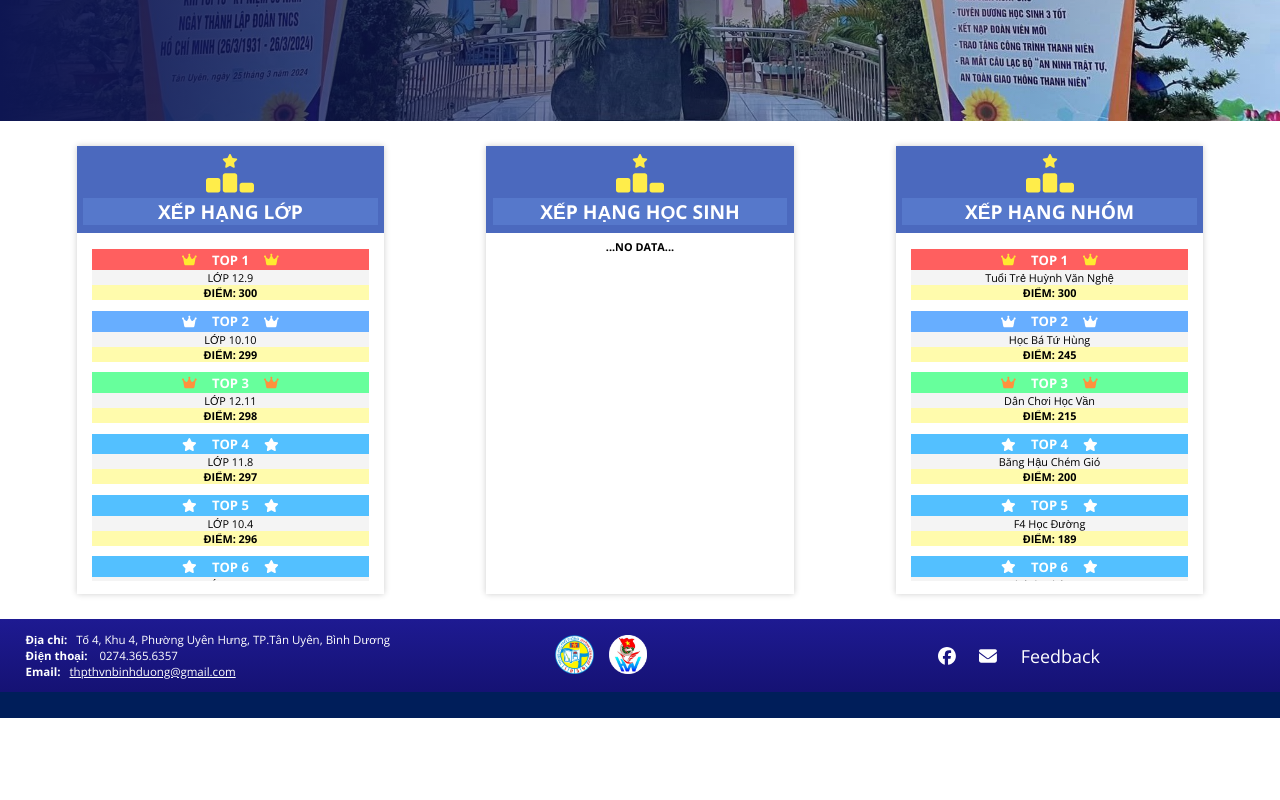
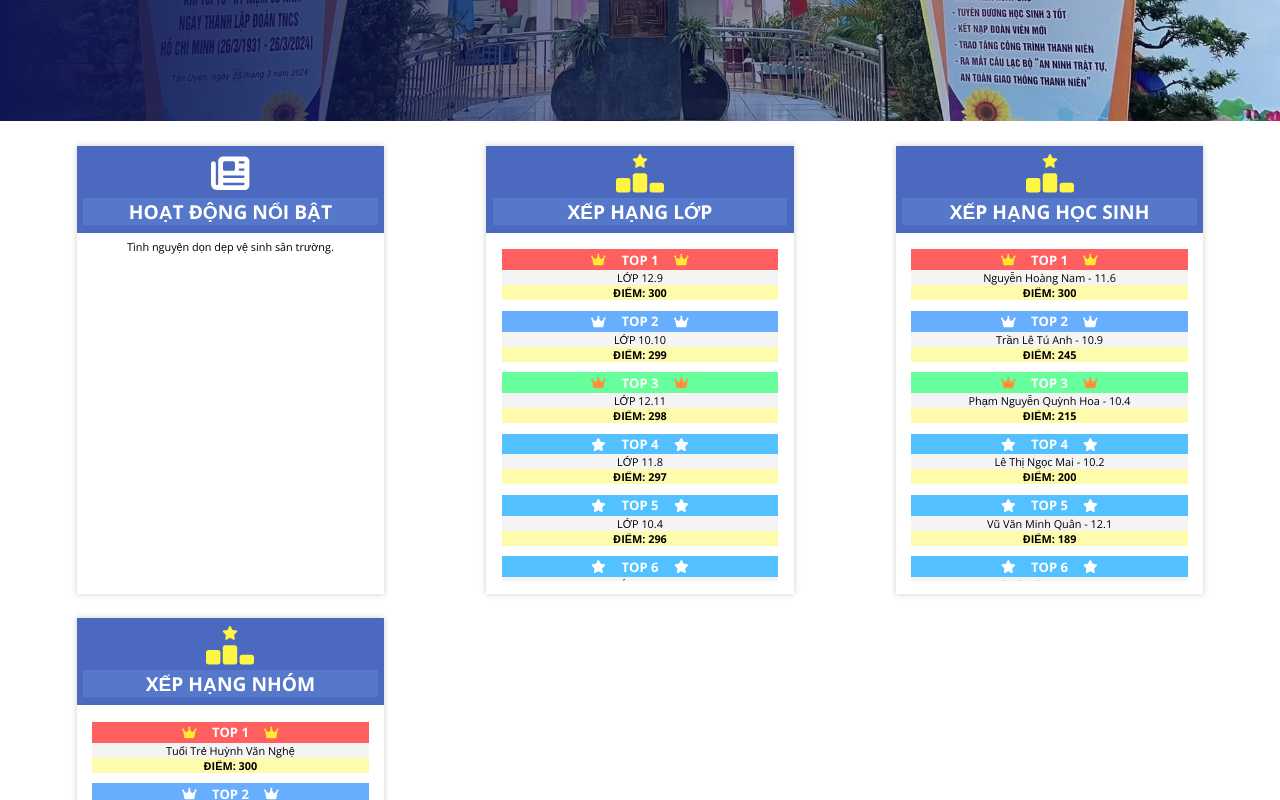
Before and after one commit to MaiTheHao/THPT_HVN_WEB_V2, a React (Create React App) app: page /THPT_HVN/home in a window 1280 px wide. Shown: the part 460-1260 px from the top of the page. Before the commit the page ends 1178 px from the top, so only its background shows below. Built offline with nearby package versions, Linux system fonts and the light colour scheme; a web font is replaced by a local one.

Commit message:
update 05/08/2024 - 13:09

```diff
--- a/src/components/page/Home/Home.js
+++ b/src/components/page/Home/Home.js
@@ -2,7 +2,7 @@ import React from "react";
 import "./Home.scss";
 import { foundingDate } from "../../reusable-web-components";
 import { FontAwesomeIcon } from "@fortawesome/react-fontawesome";
-import { faCrown, faRankingStar, faStar } from "@fortawesome/free-solid-svg-icons";
+import { faCrown, faNewspaper, faRankingStar, faStar } from "@fortawesome/free-solid-svg-icons";
 
 function HomeHeader() {
 	const headerContext = {
@@ -26,6 +26,7 @@ function HomeHeader() {
 }
 
 function Container() {
+	// ######################################################## NEED DATA FROM SERVER
 	const classRanks = [
 		{ name: "12.9", score: 300 },
 		{ name: "10.10", score: 299 },
@@ -80,7 +81,29 @@ function Container() {
 		{ name: "Đội Quân Bất Bại", score: 107 },
 	];
 
-	const listContainer = [
+	const studentRanks = [
+		{ name: "Nguyễn Hoàng Nam - 11.6", score: 300},
+		{ name: "Trần Lê Tú Anh - 10.9", score: 245},
+		{ name: "Phạm Nguyễn Quỳnh Hoa - 10.4", score: 215},
+		{ name: "Lê Thị Ngọc Mai - 10.2", score: 200},
+		{ name: "Vũ Văn Minh Quân - 12.1", score: 189},
+		{ name: "Đinh Thị Thu Trang - 12.1", score: 188},
+		{ name: "Bùi Thanh Hiền - 12.8", score: 165},
+		{ name: "Dương Kim Lan - 11.6", score: 155},
+		{ name: "Đỗ Thị Ngọc Hạnh - 11.3", score: 143},
+		{ name: "Lê Quang Huy - 12.6", score: 133},
+		{ name: "Nguyễn Thị Mai Linh - 11.5", score: 130},
+		{ name: "Phạm Kim Ngân - 10.3", score: 124},
+		{ name: "Trần Thị Thu Hà - 10.1", score: 120},
+		{ name: "Vũ Thị Lan Anh - 10.2", score: 116},
+		{ name: "Đinh Thị Mỹ Linh - 11.1", score: 114},
+		{ name: "Bùi Văn Minh - 11.1", score: 107},
+	];
+
+	// TYPES: rank, list, para
+	// ######################################################## NEED DATA FROM SERVER
+
+	const listRankContainer = [
 		{
 			type: "rank",
 			id: "rank_classes",
@@ -95,7 +118,7 @@ function Container() {
 			headName: null,
 			title: "XẾP HẠNG HỌC SINH",
 			inputIcon: faRankingStar,
-			listObj: null,
+			listObj: studentRanks,
 		},
 		{
 			type: "rank",
@@ -110,30 +133,32 @@ function Container() {
 	const CreateListRank = ({ headName, listObj }) => {
 		return (
 			<ul>
-				{listObj?
-				(listObj.map(({ name, score }, index) => (
+				{listObj ? (
+					listObj.map(({ name, score }, index) => (
 						<li key={index} className={`top ${index < 3 ? "top" + (index + 1) : "none"}`}>
 							<div>
 								<FontAwesomeIcon icon={index < 3 ? faCrown : faStar} />
 								<h4>{`TOP ${index + 1}`}</h4>
 								<FontAwesomeIcon icon={index < 3 ? faCrown : faStar} />
 							</div>
-						<span className="rank__name">{`${headName ? headName.toUpperCase() + " " : ""}${name}`}</span>
+							<span className="rank__name">{`${
+								headName ? headName.toUpperCase() + " " : ""
+							}${name}`}</span>
 							<span className="rank__score">ĐIỂM: {score}</span>
 						</li>
-				)))
-				:
-				(<h4>...NO DATA...</h4>)
-				}
+					))
+				) : (
+					<h4>...NO DATA...</h4>
+				)}
 			</ul>
 		);
 	};
 
-	const ContainerElement = ({ id, inputIcon, title, children }) => {
+	const ContainerElement = ({type, id, inputIcon, title, children }) => {
 		return (
 			<div className="container-child" id={id}>
 				<div className="child__header">
-					<FontAwesomeIcon className="rankIcon" icon={inputIcon} />
+					<FontAwesomeIcon className={`${type}Icon`} icon={inputIcon} />
 					<h3>{title}</h3>
 				</div>
 				<div className="child__body">{children}</div>
@@ -143,9 +168,14 @@ function Container() {
 
 	return (
 		<div className="bodyContainer">
-			{listContainer.map(({ type, id, headName, inputIcon, title, listObj }) => (
-				<ContainerElement key={id} id={id} inputIcon={inputIcon} title={title}>
-					{type === "rank" ? <CreateListRank headName={headName} listObj={listObj} /> : null}
+			<ContainerElement type="list" id={null} inputIcon={faNewspaper} title={"HOẠT ĐỘNG NỔI BẬT"}>
+					<ul>
+						<a>Tình nguyện dọn dẹp vệ sinh sân trường.</a>
+					</ul>
+			</ContainerElement>
+			{listRankContainer.map(({ type, id, headName, inputIcon, title, listObj }) => (
+				<ContainerElement key={id} type="rank" id={id} inputIcon={inputIcon} title={title}>
+					<CreateListRank headName={headName} listObj={listObj} />
 				</ContainerElement>
 			))}
 		</div>
--- a/src/components/page/Home/Home.scss
+++ b/src/components/page/Home/Home.scss
@@ -82,7 +82,15 @@
 					}
 
 					svg.rankIcon {
-						color: rgb(255, 237, 74);
+						color: rgb(255, 246, 68);
+					}
+
+					svg.paraIcon{
+						color: rgb(255, 255, 255);
+					}
+
+					svg.listIcon{
+						color: rgb(255, 255, 255);
 					}
 
 					h3 {
```
Lines whose indentation alone changed are shown as unchanged.
